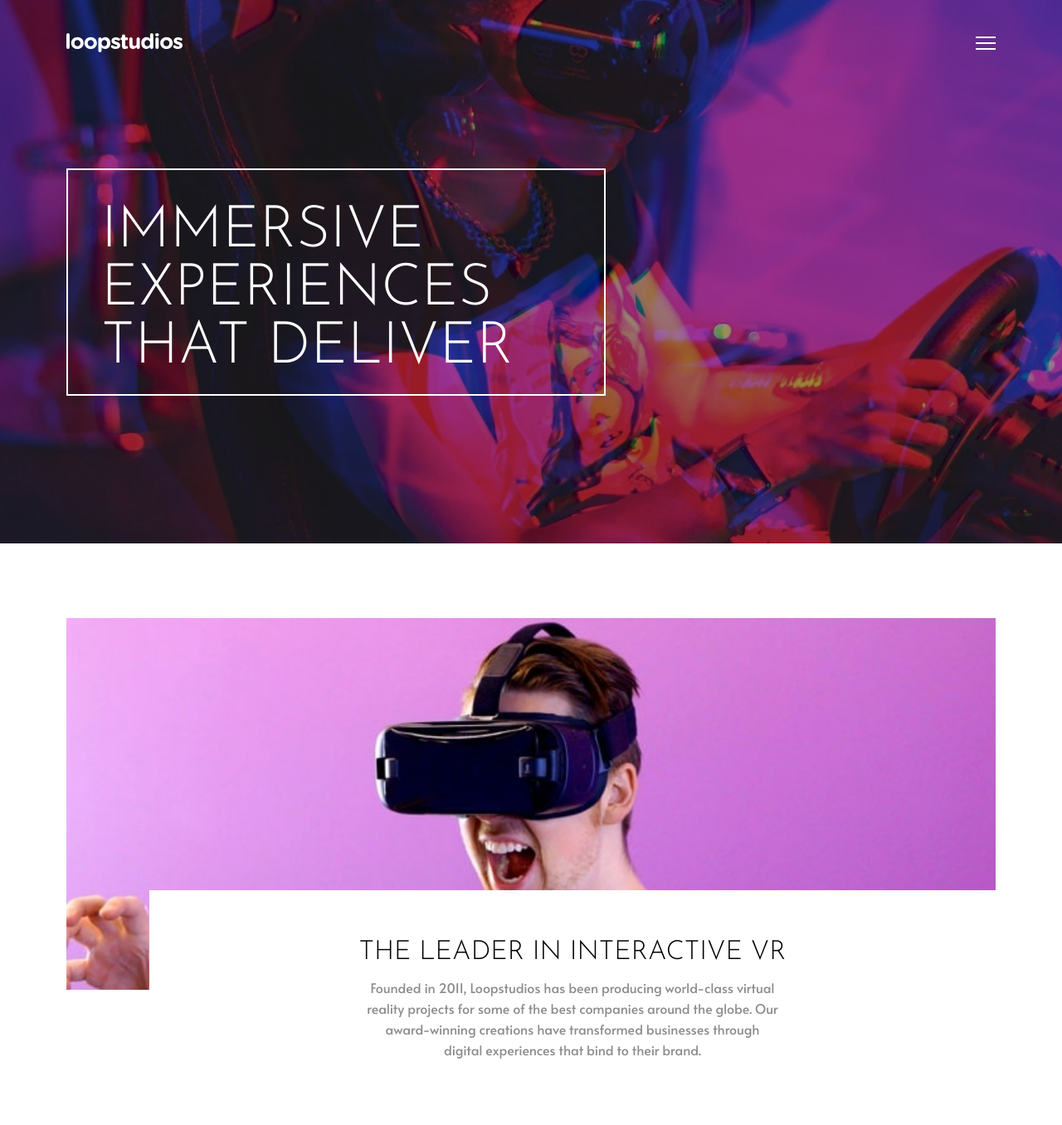
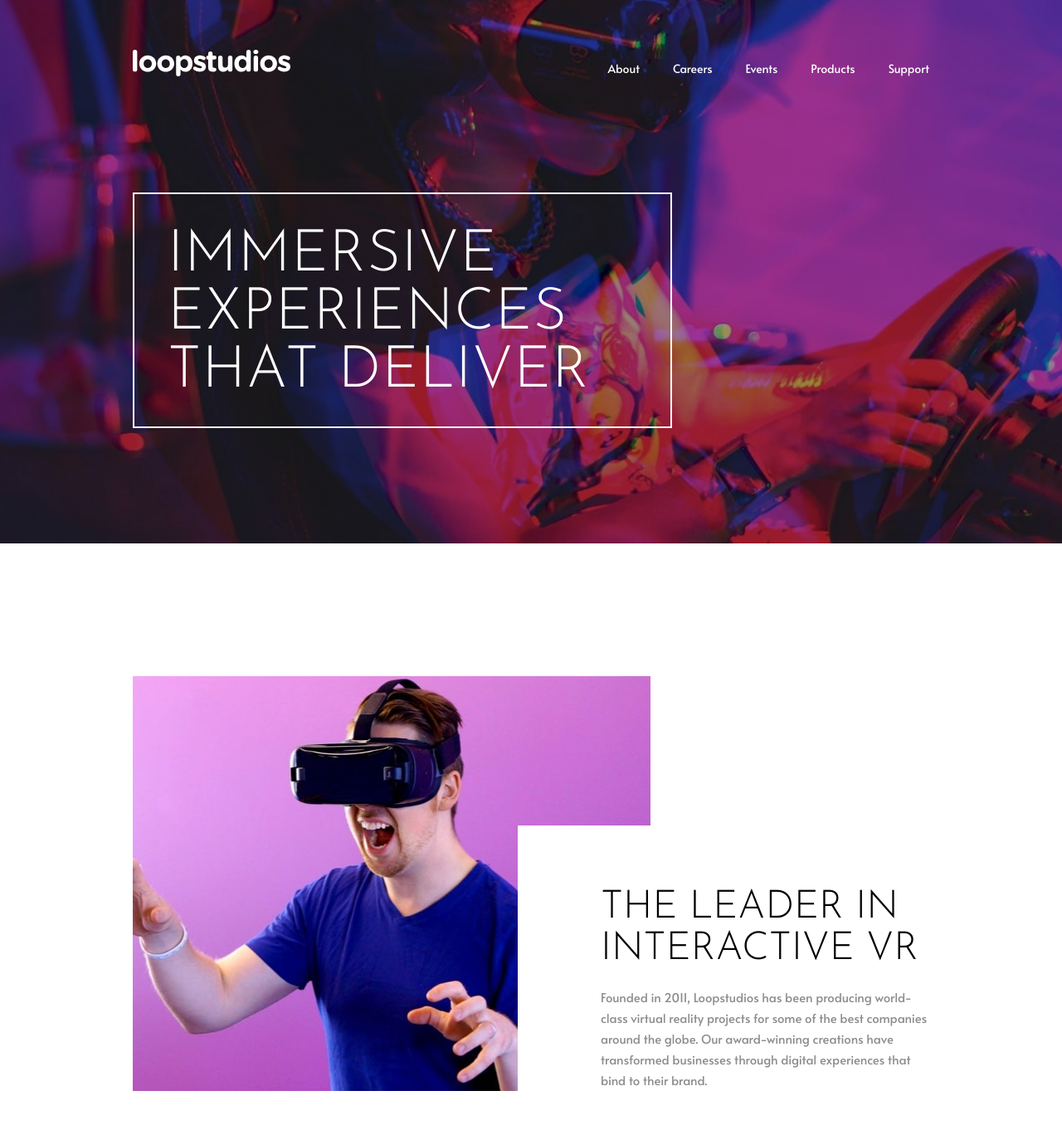
Before and after one commit to kens-visuals/loopstudios-landing-page, a website: page index.html in a window 1280 px wide. Shown: the top 1356 px of the page at 83% size. Drawn offline with Linux system fonts and the light colour scheme.

Commit message:
add desktop menu and intro layout

```diff
--- a/index.html
+++ b/index.html
@@ -95,7 +95,7 @@
     </section>
 
     <section class="loopstudios__intro">
-      <div class="loopstudios__container">
+      <div class="loopstudios__container loopstudios__wrapper-intro">
         <div class="loopstudios__intro-img"></div>
 
         <div class="loopstudios__desc">
--- a/scss/base/_typography.scss
+++ b/scss/base/_typography.scss
@@ -9,6 +9,7 @@
       font-size: 3.9rem;
       font-weight: lighter;
       line-height: 1;
+      letter-spacing: 0.1rem;
       border: 0.2rem solid $color-primary;
       margin-top: 16rem;
       padding: 2.2rem 2.5rem 1.5rem 2.5rem;
@@ -16,7 +17,7 @@
       @media (min-width: 810px) {
         font-size: 7rem;
         margin-top: 14rem;
-        padding: 4rem 4rem 2rem 4rem;
+        padding: 4rem 4rem 3rem 4rem;
       }
     }
 
@@ -28,6 +29,11 @@
 
       @media (min-width: 810px) {
         grid-column: 1 / -1;
+      }
+
+      @media (min-width: 1140px) {
+        font-size: 4.7rem;
+        line-height: 5rem;
       }
     }
 
@@ -48,6 +54,15 @@
       margin: -13rem 0 0 10rem;
       padding: 6rem 5rem;
     }
+
+    @media (min-width: 1140px) {
+      text-align: left;
+      margin: 18rem 0 0 -16rem;
+      padding: 0 0 0 10rem;
+      display: flex;
+      flex-direction: column;
+      justify-content: end;
+    }
   }
 
   &__text {
@@ -57,5 +72,10 @@
     font-weight: 300;
     line-height: 2.5rem;
     margin: 1.5rem auto;
+
+    @media (min-width: 1140px) {
+      font-size: 1.49rem;
+      margin: 2rem 0 0 0;
+    }
   }
 }
--- a/scss/components/_wrapper.scss
+++ b/scss/components/_wrapper.scss
@@ -6,6 +6,10 @@
 
     @media (min-width: 810px) {
       padding: 0 8rem;
+    }
+
+    @media (min-width: 1140px) {
+      padding: 0 16rem;
     }
   }
 
@@ -16,6 +20,14 @@
       justify-content: space-between;
     }
 
+    &-intro {
+      @media (min-width: 1140px) {
+        display: grid;
+        grid-template-columns: 65% 35%;
+        grid-template-rows: 50rem;
+      }
+    }
+
     &-copyright {
       @media (min-width: 810px) {
         text-align: right;
--- a/scss/layout/_footer.scss
+++ b/scss/layout/_footer.scss
@@ -60,6 +60,9 @@
   }
 
   &__link--icon {
+    &::after {
+      width: 100%;
+    }
   }
 
   &__icon {
--- a/scss/layout/_header.scss
+++ b/scss/layout/_header.scss
@@ -3,6 +3,13 @@
 .loopstudios {
   &__header {
     padding-top: 4rem;
+
+    @media (min-width: 1140px) {
+      padding-top: 6rem;
+      display: flex;
+      align-items: end;
+      justify-content: space-between;
+    }
 
     &--mobile {
       background-color: #000;
@@ -24,8 +31,15 @@
 
   &__logo {
     width: 14rem;
+
+    @media (min-width: 1140px) {
+      width: 19rem;
+    }
   }
 
   &__icon-hamburger {
+    @media (min-width: 1140px) {
+      display: none;
+    }
   }
 }
--- a/scss/layout/_navigation.scss
+++ b/scss/layout/_navigation.scss
@@ -10,6 +10,11 @@
         visibility: visible;
         opacity: 1;
         margin-top: 18rem;
+      }
+
+      @media (min-width: 1140px) {
+        visibility: visible;
+        opacity: 1;
       }
     }
 
@@ -26,6 +31,12 @@
 
     &--primary {
       display: none;
+
+      @media (min-width: 1140px) {
+        display: flex;
+        align-items: center;
+        gap: 4rem;
+      }
     }
 
     &--secondary {
@@ -44,6 +55,12 @@
     &--primary {
       &:not(:last-child) {
         margin-bottom: 2.5rem;
+      }
+
+      @media (min-width: 1140px) {
+        &:not(:last-child) {
+          margin: 0;
+        }
       }
     }
 
@@ -68,6 +85,32 @@
       font-family: $font-secondary;
       font-weight: 300;
       text-decoration: none;
+      position: relative;
+      display: inline-block;
+    }
+
+    &::after {
+      content: '';
+      background-color: $color-primary;
+      width: 50%;
+      height: 0.1rem;
+      visibility: hidden;
+      opacity: 0;
+      position: absolute;
+      top: 100%;
+      left: 50%;
+      transform: translateX(-50%);
+      transition: all 0.3s;
+    }
+
+    &:hover,
+    &:active {
+      &::after {
+        content: '';
+        visibility: visible;
+        opacity: 1;
+        top: 140%;
+      }
     }
 
     &--primary {
@@ -77,6 +120,15 @@
         font-size: 2.5rem;
         text-transform: uppercase;
       }
+
+      @media (min-width: 1140px) {
+        &:link,
+        &:visited {
+          font-family: $font-secondary;
+          font-size: 1.4rem;
+          text-transform: unset;
+        }
+      }
     }
 
     &--secondary {
--- a/scss/layout/_sections.scss
+++ b/scss/layout/_sections.scss
@@ -25,6 +25,10 @@
     padding: 9rem 0 3rem 0;
     text-align: center;
 
+    @media (min-width: 1140px) {
+      padding: 16rem 0 18.5rem 0;
+    }
+
     &-img {
       min-height: 22.8rem;
       background: {
@@ -38,6 +42,7 @@
       @media (min-width: 810px) {
         min-height: 44.8rem;
         background-image: url('../../images/desktop/image-interactive.jpg');
+        margin: 0;
       }
     }
   }
```
Also changed, not shown: css/style.css, 1 other file.
